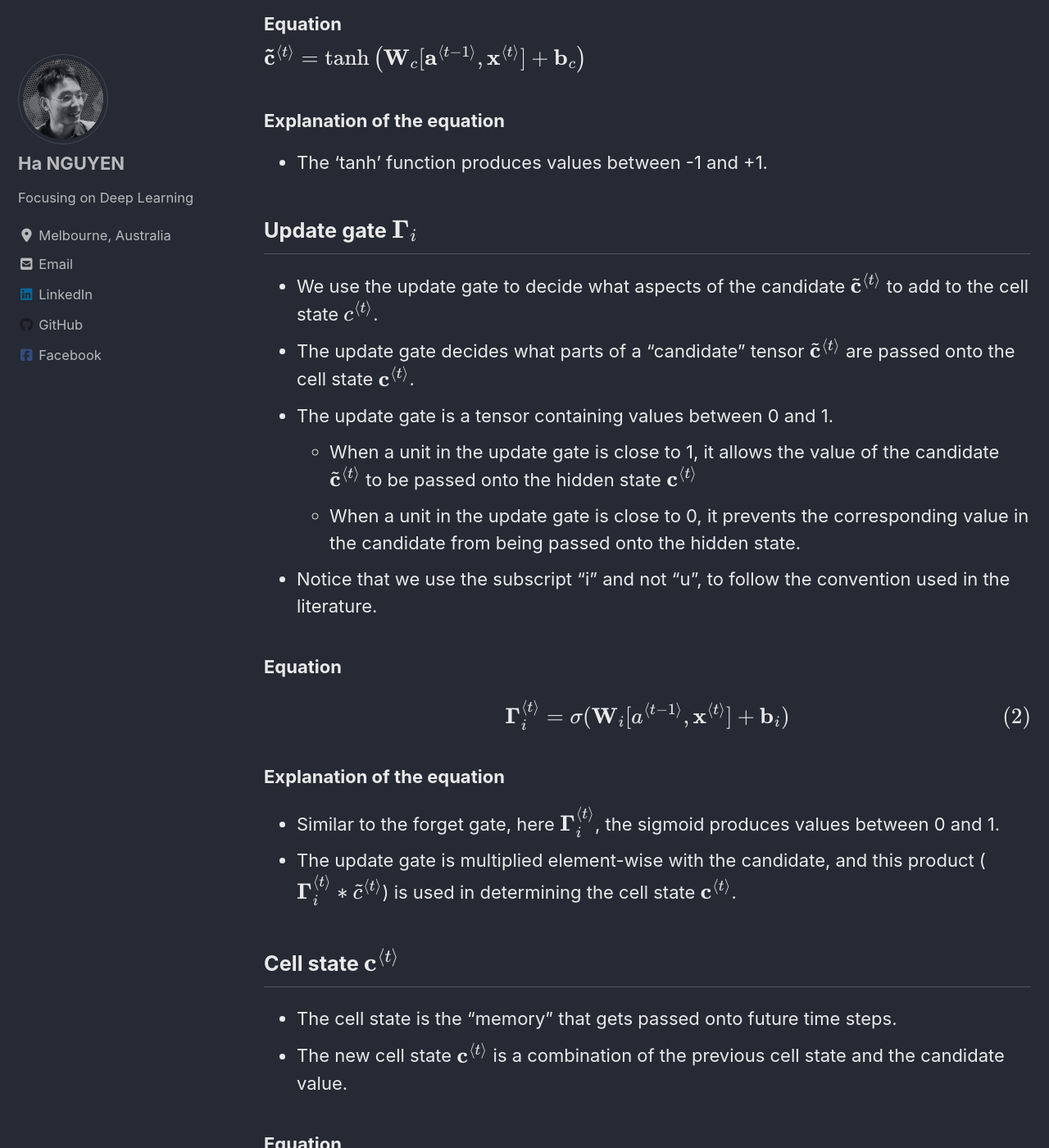
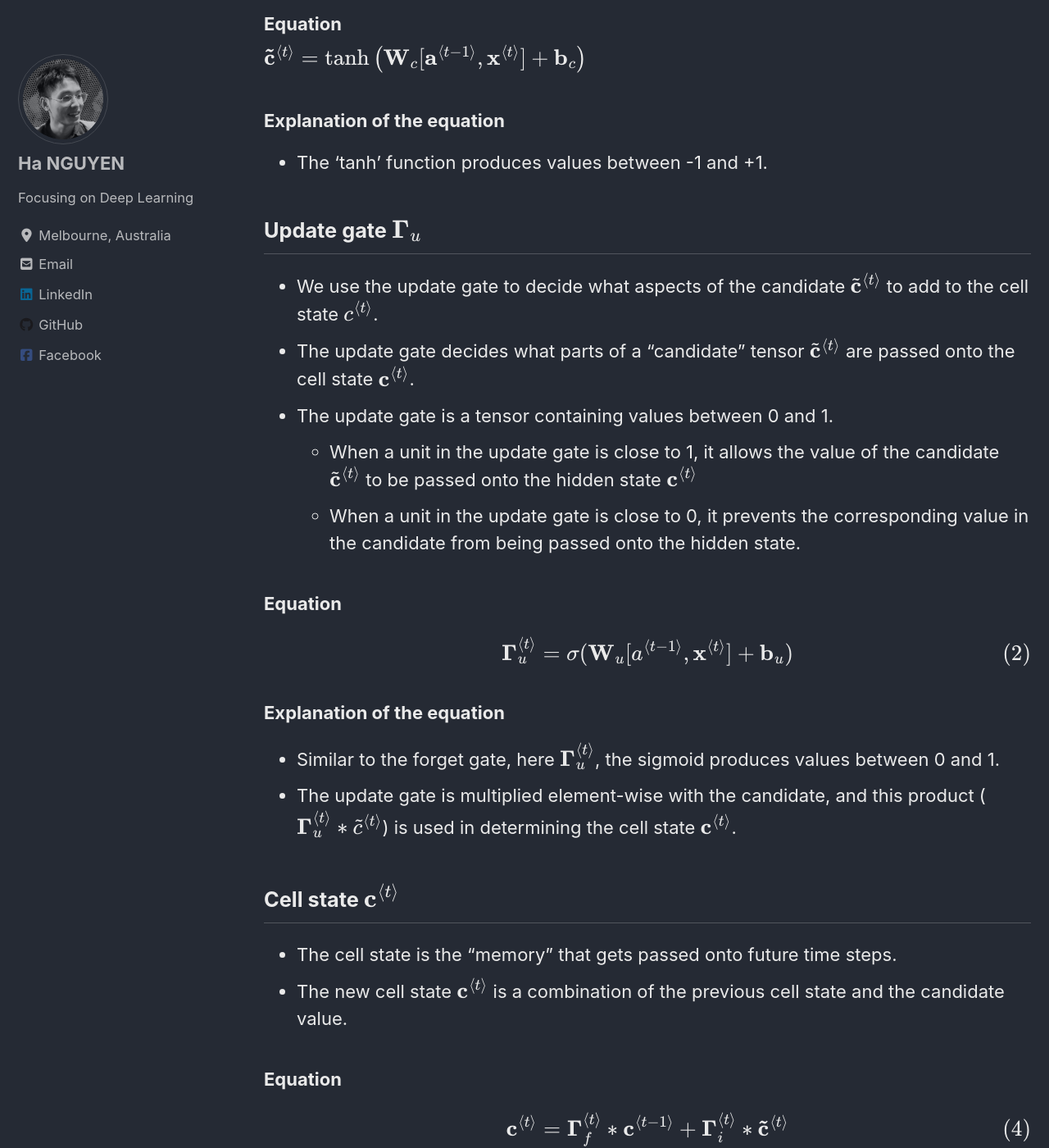
Before and after one commit to datasciblog/datasciblog.github.io, a Jekyll site: the page built from _posts/2019-12-18-DL-02-understanding-lstm-cell.md, in a window 1280 px wide and 1400 px high, scrolled down 3616 px. Shown: the whole window at 82% size. Built offline with Jekyll 4.4.1, drawn with Linux system fonts in a browser that asks for light colours; cached includes are drawn as plain includes; nearby versions of some CDN libraries; formulas are drawn with MathJax 3; some of the changed text lies outside the part shown.

Commit message:
Update 2019-12-18-DL-02-understanding-lstm-cell.md

```diff
--- a/_posts/2019-12-18-DL-02-understanding-lstm-cell.md
+++ b/_posts/2019-12-18-DL-02-understanding-lstm-cell.md
@@ -66,23 +66,22 @@ $$\mathbf{\tilde{c}}^{\langle t \rangle} = \tanh\left( \mathbf{W}_{c} [\mathbf{a
 ### Explanation of the equation
 * The 'tanh' function produces values between -1 and +1.
 
-## Update gate $\mathbf{\Gamma}_{i}$
+## Update gate $\mathbf{\Gamma}_{u}$
 
 * We use the update gate to decide what aspects of the candidate $\tilde{\mathbf{c}}^{\langle t \rangle}$ to add to the cell state $c^{\langle t \rangle}$.
 * The update gate decides what parts of a "candidate" tensor $\tilde{\mathbf{c}}^{\langle t \rangle}$ are passed onto the cell state $\mathbf{c}^{\langle t \rangle}$.
 * The update gate is a tensor containing values between 0 and 1.
     * When a unit in the update gate is close to 1, it allows the value of the candidate $\tilde{\mathbf{c}}^{\langle t \rangle}$ to be passed onto the hidden state $\mathbf{c}^{\langle t \rangle}$
     * When a unit in the update gate is close to 0, it prevents the corresponding value in the candidate from being passed onto the hidden state.
-* Notice that we use the subscript "i" and not "u", to follow the convention used in the literature.
 
 ### Equation
 
-$$\mathbf{\Gamma}_i^{\langle t \rangle} = \sigma(\mathbf{W}_i[a^{\langle t-1 \rangle}, \mathbf{x}^{\langle t \rangle}] + \mathbf{b}_i)\tag{2} $$
+$$\mathbf{\Gamma}_u^{\langle t \rangle} = \sigma(\mathbf{W}_u[a^{\langle t-1 \rangle}, \mathbf{x}^{\langle t \rangle}] + \mathbf{b}_u)\tag{2} $$
 
 ### Explanation of the equation
 
-* Similar to the forget gate, here $\mathbf{\Gamma}_i^{\langle t \rangle}$, the sigmoid produces values between 0 and 1.
-* The update gate is multiplied element-wise with the candidate, and this product ($\mathbf{\Gamma}_{i}^{\langle t \rangle} * \tilde{c}^{\langle t \rangle}$) is used in determining the cell state $\mathbf{c}^{\langle t \rangle}$.
+* Similar to the forget gate, here $\mathbf{\Gamma}_u^{\langle t \rangle}$, the sigmoid produces values between 0 and 1.
+* The update gate is multiplied element-wise with the candidate, and this product ($\mathbf{\Gamma}_{u}^{\langle t \rangle} * \tilde{c}^{\langle t \rangle}$) is used in determining the cell state $\mathbf{c}^{\langle t \rangle}$.
 
 ## Cell state $\mathbf{c}^{\langle t \rangle}$
 
@@ -113,7 +112,7 @@ $$ \mathbf{\Gamma}_o^{\langle t \rangle}=  \sigma(\mathbf{W}_o[\mathbf{a}^{\lang
 ## Hidden state $\mathbf{a}^{\langle t \rangle}$
 
 * The hidden state gets passed to the LSTM cell's next time step.
-* It is used to determine the three gates ($\mathbf{\Gamma}_{f}, \mathbf{\Gamma}_{u}, \mathbf{\Gamma}_{o}$) of the next time step.
+* It is used to determine the three gates $\mathbf{\Gamma}_{f}, \mathbf{\Gamma}_{u}, \mathbf{\Gamma}_{o}$ of the next time step.
 * The hidden state is also used for the prediction $y^{\langle t \rangle}$.
 
 ### Equation
```
